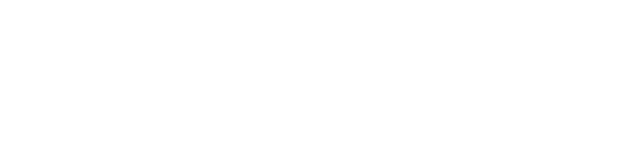
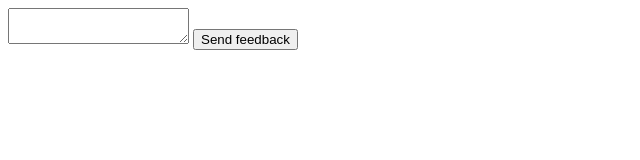
Before and after one commit to MariiaOtset/js-drafts, a plain HTML site: page index.html in a window 1280 px wide. Shown: the whole page, without its empty margins (0-640 px from the left). Drawn offline with nearby package versions, Linux system fonts and the light colour scheme.

Commit message:
module 9

```diff
--- a/index.html
+++ b/index.html
@@ -151,6 +151,13 @@
     <!-- Task 5 -->
     <!-- <div id="clock"></div> -->
     <!-- Lodash library script file -->
+
+    <!-- Module 9  -->
+    <form class="feedback-form">
+      <textarea name="message"></textarea>
+      <button type="submit">Send feedback</button>
+    </form>
+
     <script
       async
       src="https://cdn.jsdelivr.net/npm/lodash@4.17.21/lodash.min.js"
```
Also changed, not shown: js/modules.js (+18 -0 lines).
